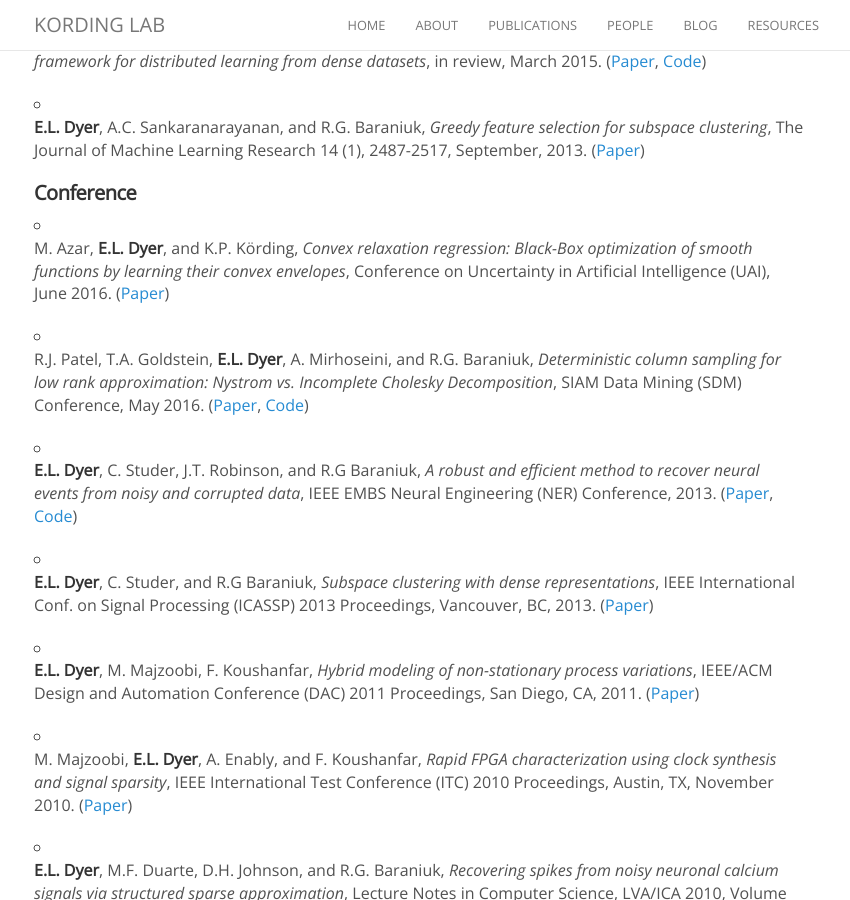
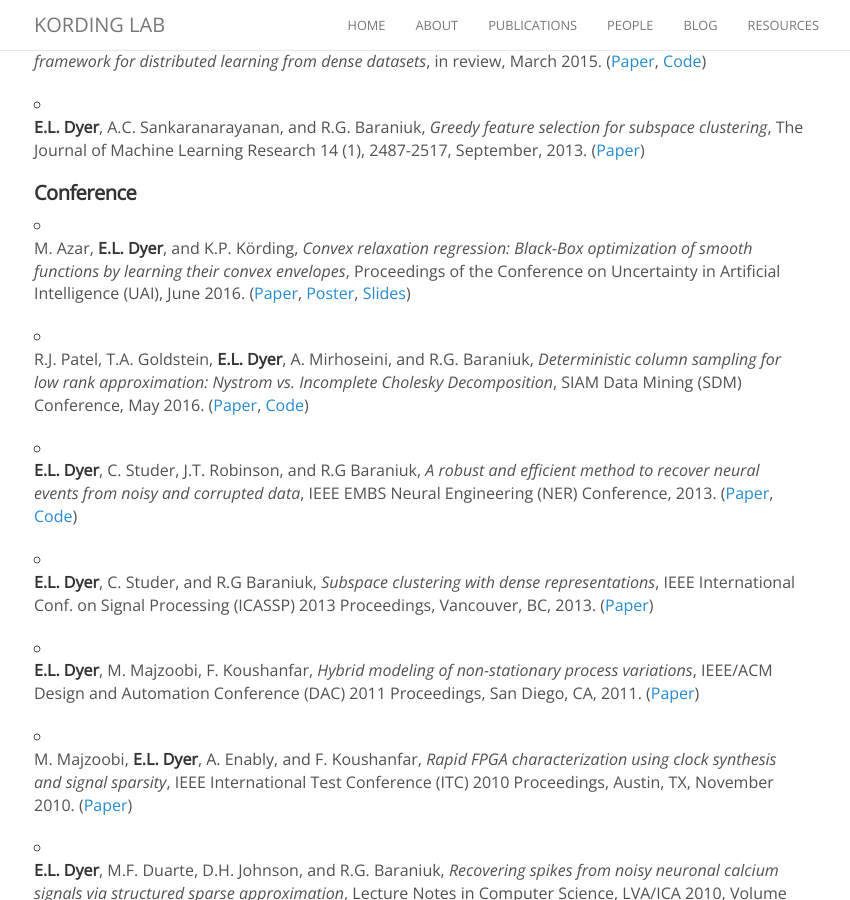
Before and after one commit to KordingLab/KordingLab.github.io, a Jekyll site: the page built from _people/eva_dyer.md, in a window 1280 px wide and 900 px high, scrolled down 1780 px. Shown: the whole window, without its empty margins (221-1071 px from the left). Built offline with Jekyll 4.4.1, drawn with Linux system fonts in a browser that asks for light colours; nearby versions of some CDN libraries; comment, search, counter and statistics services are not loaded.

Commit message:
Update eva_dyer.md

```diff
--- a/_people/eva_dyer.md
+++ b/_people/eva_dyer.md
@@ -47,7 +47,7 @@ I am currently a Research Scientist in the [Bayesian Behavior Lab](http://klab.s
 
 #### Conference ####
 
-- M. Azar, **E.L. Dyer**, and K.P. Körding, _Convex relaxation regression: Black-Box optimization of smooth functions by learning their convex envelopes_, Conference on Uncertainty in Artificial Intelligence (UAI), June 2016. ([Paper](http://arxiv.org/abs/1602.02191))<br>
+- M. Azar, **E.L. Dyer**, and K.P. Körding, _Convex relaxation regression: Black-Box optimization of smooth functions by learning their convex envelopes_, Proceedings of the Conference on Uncertainty in Artificial Intelligence (UAI), June 2016. ([Paper](http://arxiv.org/abs/1602.02191), [Poster](https://dl.dropboxusercontent.com/u/1260288/Posters/Dyer_UAI2016.png), [Slides](https://dl.dropboxusercontent.com/u/1260288/Talks/Dyer_UAI2016.pdf))<br>
 
 - R.J. Patel, T.A. Goldstein, **E.L. Dyer**, A. Mirhoseini, and R.G. Baraniuk, _Deterministic column sampling for low rank approximation: Nystrom vs. Incomplete Cholesky Decomposition_, SIAM Data Mining (SDM) Conference, May 2016. ([Paper](https://www.dropbox.com/s/o4wl96k2hdxxuhf/Patel_SDM2016.pdf?dl=0), [Code](https://bitbucket.org/rjp2/oasis/))
 
```
